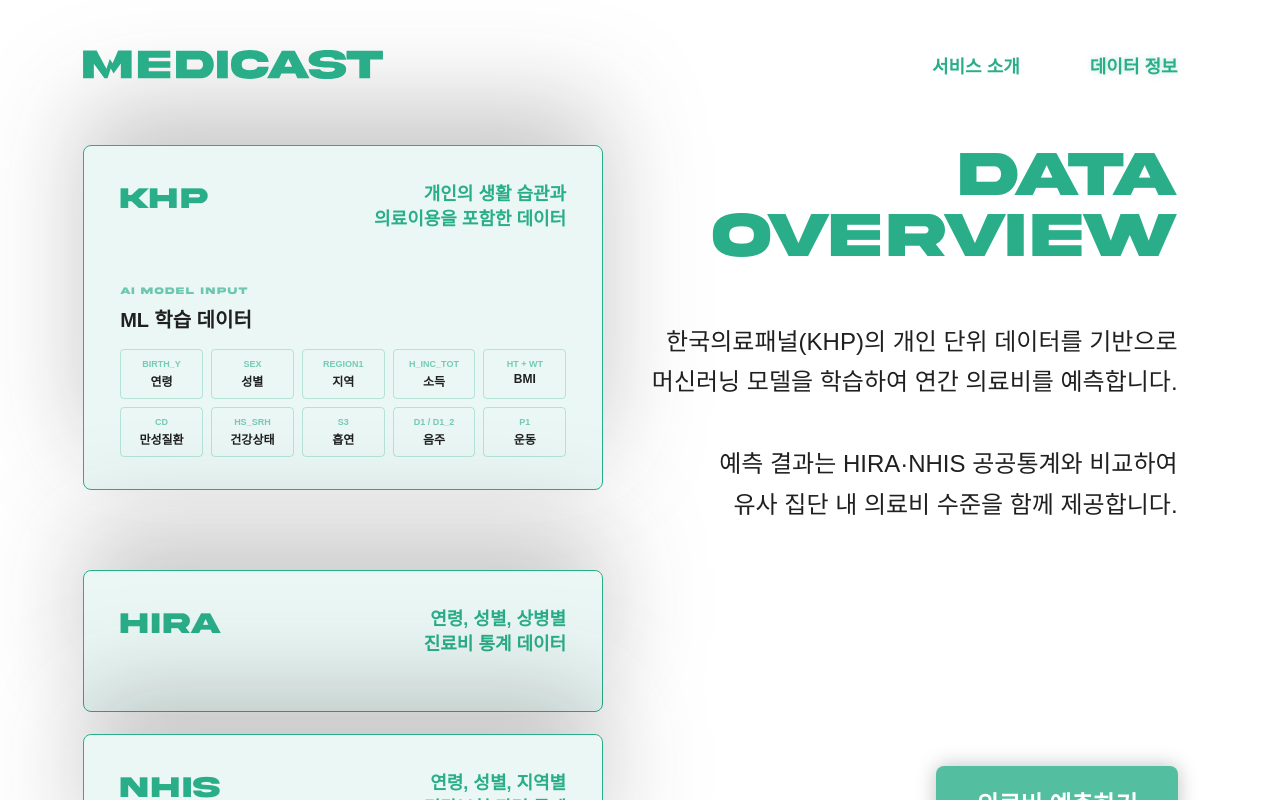
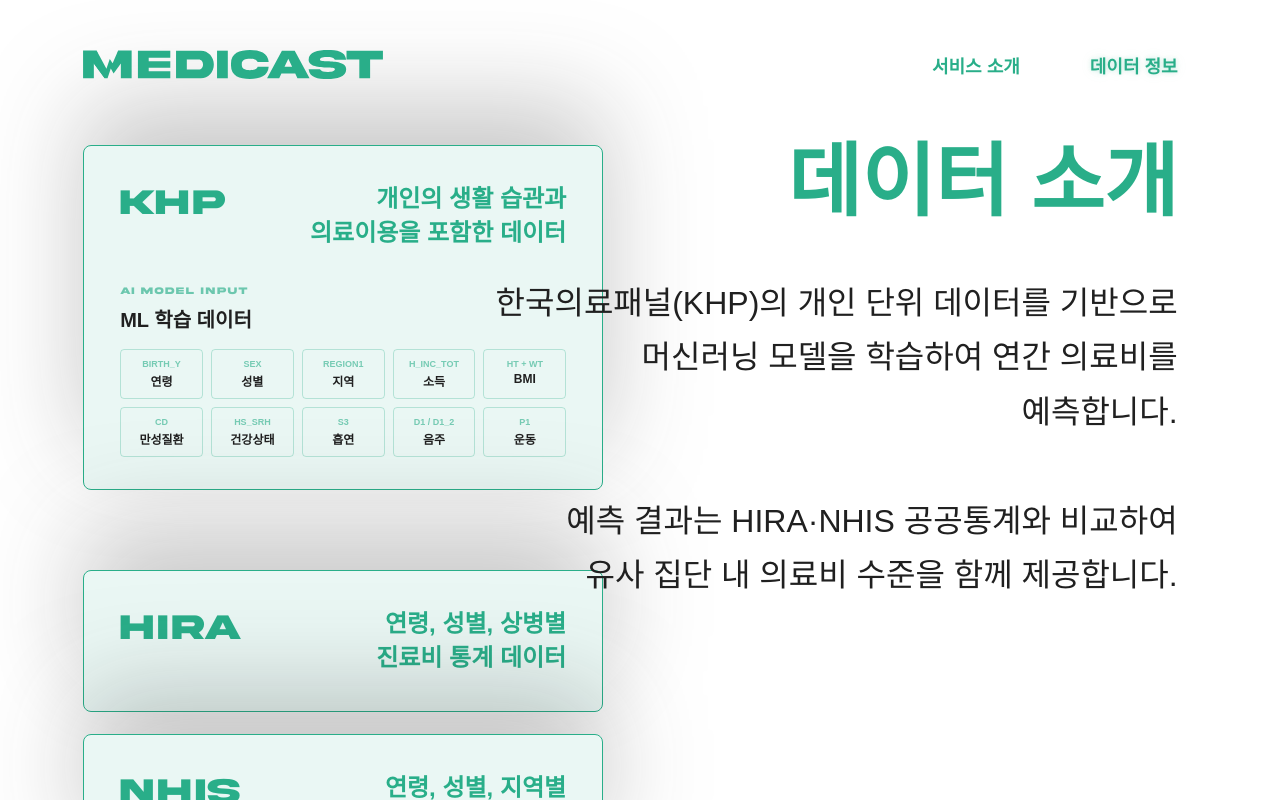
Before and after one commit to 2026-DDJ/FE, a React (Vite) app: page /data in a window 1280 px wide. Built offline with nearby package versions, Linux system fonts and the light colour scheme; a web font is replaced by a local one.

Commit message:
fix: font sizes

```diff
--- a/src/components/Button.jsx
+++ b/src/components/Button.jsx
@@ -40,7 +40,7 @@ const ButtonContainer = styled.button`
 
   color: #FFFFFF;
 
-  font-size: 24px;
+  font-size: 28px;
   font-weight: 700;
 
   cursor: pointer;
--- a/src/pages/Data.jsx
+++ b/src/pages/Data.jsx
@@ -93,9 +93,7 @@ const Data = () => {
 
         <RightSection>
           <DataTitle>
-            DATA
-            <br />
-            OVERVIEW
+            데이터 소개
           </DataTitle>
 
           <DataDescription>
--- a/src/pages/Intro.jsx
+++ b/src/pages/Intro.jsx
@@ -27,9 +27,7 @@ const Intro = () => {
       <IntroContent>
         <LeftSection>
           <Title>
-            HOW SERVICE
-            <br />
-            WORKS
+            서비스 이용 방법
           </Title>
 
           <Description>
--- a/src/pages/analysis/Analysis2.jsx
+++ b/src/pages/analysis/Analysis2.jsx
@@ -100,7 +100,7 @@ const Analysis2 = () => {
           <FormField
             icon="❤️"
             title="전반적인 건강 상태"
-            description="현재 본인이 느끼는 전반적인 건강 상태를 선택해주세요."
+            description="현재 느끼는 전반적인 건강 상태를 선택해주세요."
           >
             <OptionButtons
               value={formData.healthStatus}
--- a/src/styles/AnalysisForm.styles.js
+++ b/src/styles/AnalysisForm.styles.js
@@ -34,7 +34,7 @@ export const FieldTitle = styled.h3`
 
   color: #202020;
 
-  font-size: 28px;
+  font-size: 36px;
   font-weight: 700;
 `;
 
@@ -43,7 +43,7 @@ export const FieldDescription = styled.p`
 
   color: rgba(32, 32, 32, 0.9);
 
-  font-size: 17px;
+  font-size: 24px;
   font-weight: 400;
 `;
 
--- a/src/styles/Data.styles.js
+++ b/src/styles/Data.styles.js
@@ -112,14 +112,14 @@ export const CardName = styled.h2`
 
   font-family: "Akira Expanded", sans-serif;
 
-  font-size: 30px;
+  font-size: 36px;
   font-weight: normal;
 `;
 
 export const CardSummary = styled.p`
   margin: 0;
 
-  font-size: 18px;
+  font-size: 24px;
   font-weight: 600;
   line-height: 1.4;
 
@@ -281,7 +281,7 @@ export const CompareItem = styled.div`
 
   color: #202020;
 
-  font-size: 11px;
+  font-size: 12px;
 `;
 
 export const CompareBar = styled.div`
@@ -330,7 +330,7 @@ export const ReferenceTag = styled.span`
 
   color: #202020;
 
-  font-size: 11px;
+  font-size: 12px;
 `;
 
 export const ReferenceArrow = styled.div`
@@ -350,13 +350,14 @@ export const ReferenceResult = styled.div`
    오른쪽
 ========================= */
 
+
 export const RightSection = styled.section`
   position: absolute;
 
   top: 145px;
   right: 8%;
 
-  width: 590px;
+  width: 700px;
   min-height: calc(100vh - 225px);
 
   display: flex;
@@ -364,31 +365,34 @@ export const RightSection = styled.section`
   align-items: flex-end;
 `;
 
+export const DataDescription = styled.p`
+  max-width: 700px;
+
+  margin-top: 55px;
+
+  color: #202020;
+
+  font-size: 32px;
+  font-weight: 400;
+  line-height: 1.7;
+
+  text-align: right;
+  word-break: keep-all;
+`;
+
+
 export const DataTitle = styled.h1`
   margin: 0;
 
   color: #29AE89;
 
-  font-family: "Akira Expanded", sans-serif;
-  font-size: 64px;
-  font-weight: normal;
+  font-family: "Pretendard", sans-serif;
+  font-size: 80px;
+  font-weight: 800;
   line-height: 0.95;
 
   text-align: right;
-`;
-
-export const DataDescription = styled.p`
-  max-width: 590px;
-
-  margin-top: 55px;
-
-  color: #202020;
-
-  font-size: 24px;
-  font-weight: 400;
-  line-height: 1.7;
-
-  text-align: right;
+  letter-spacing: -3%;
 `;
 
 export const ButtonArea = styled.div`
--- a/src/styles/Intro.styles.js
+++ b/src/styles/Intro.styles.js
@@ -35,12 +35,12 @@ export const Title = styled.h1`
 
   color: #29AE89;
 
-  font-family: "Akira Expanded", "Arial Black", sans-serif;
-  font-size: 64px;
+  font-family: "Pretendard", sans-serif;
+  font-size: 80px;
   font-weight: 800;
   line-height: 0.95;
+  letter-spacing: -3%;
 
-  letter-spacing: 1px;
 `;
 
 export const Description = styled.div`
@@ -48,7 +48,7 @@ export const Description = styled.div`
 
   color: #202020;
 
-  font-size: 24px;
+  font-size: 32px;
   font-weight: 400;
   line-height: 154%;
 
@@ -59,6 +59,7 @@ export const Description = styled.div`
 
 export const MedicastText = styled.span`
   font-family: "Akira Expanded", "Arial Black", sans-serif;
+  color: #29AE89;
   font-weight: 800;
 `;
 
@@ -254,7 +255,7 @@ export const ProgressLabel = styled.span`
 
   color: #202020;
 
-  font-size: 22px;
+  font-size: 28px;
   font-weight: 700;
 
   text-align: right;
```
